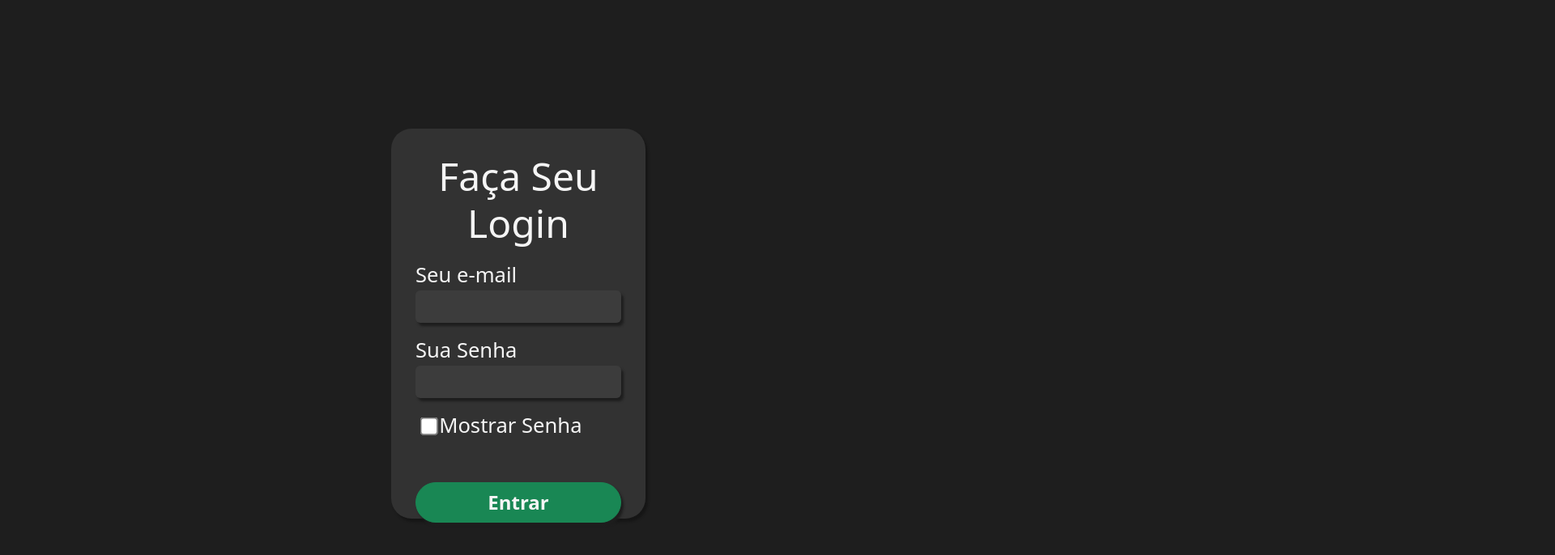
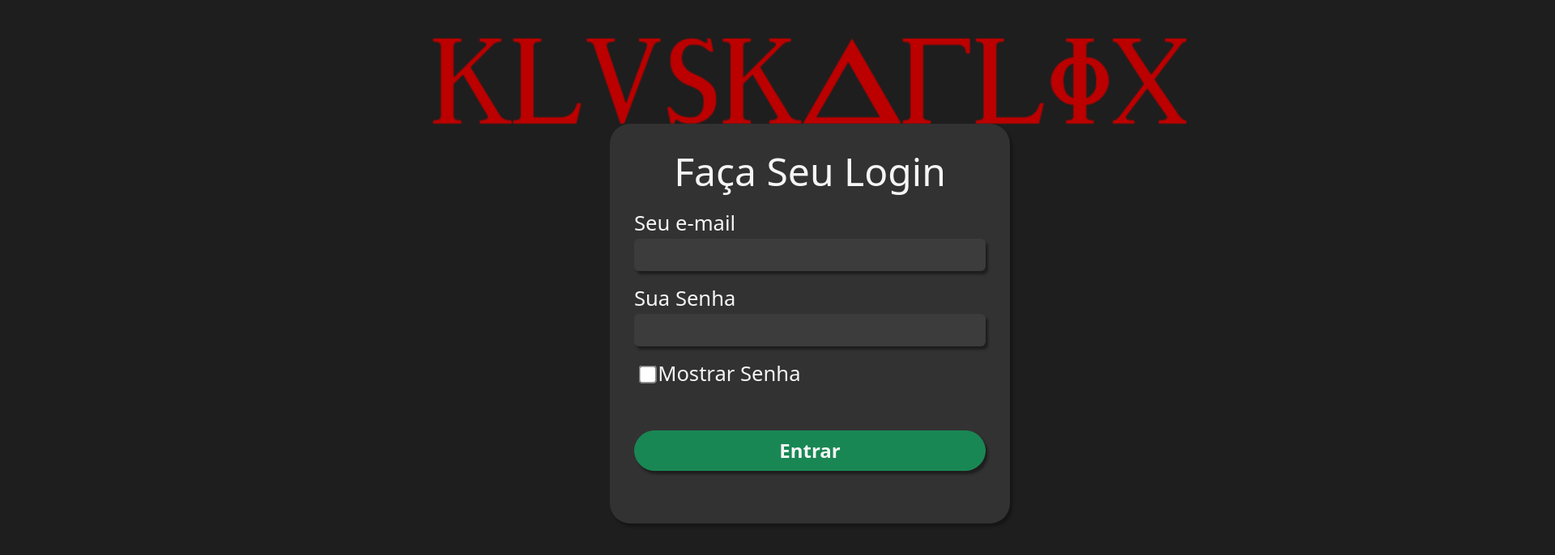
Before and after one commit to lucasdonini/kluskaflix, a plain HTML site: page index.html in a window 1280 px wide. Shown: the top 686 px of the page at 81% size, 1920 px wide, since content can reach past the window. Drawn offline with nearby package versions, Linux system fonts and the light colour scheme.

Commit message:
added logo in login page and fixed the login's body's min width

```diff
--- a/index.html
+++ b/index.html
@@ -14,7 +14,10 @@
 
 <body>
     <div class="container-fluid">
-        <div class="card">
+        <header>
+            <img src="icons/logo.png" alt="Logo">
+        </header>
+        <main class="card">
             <header class="card-title">
                 <h1>Faça Seu Login</h1>
             </header>
@@ -40,7 +43,7 @@
                     <button class="btn btn-success" id="login">Entrar</button>
                 </form>
             </main>
-        </div>
+        </main>
     </div>
 </body>
 
--- a/style/login.css
+++ b/style/login.css
@@ -4,6 +4,7 @@ body {
     background-color: rgb(30, 30, 30);
     color: rgb(245, 245, 245);
     height: 100vh;
+    min-width: 2000px;
 }
 
 .container-fluid {
@@ -11,6 +12,12 @@ body {
     display: flex;
     justify-content: center;
     align-items: center;
+    flex-direction: column;
+
+    &>header {
+        position: absolute;
+        top: 0;
+    }
 }
 
 .card {
```
